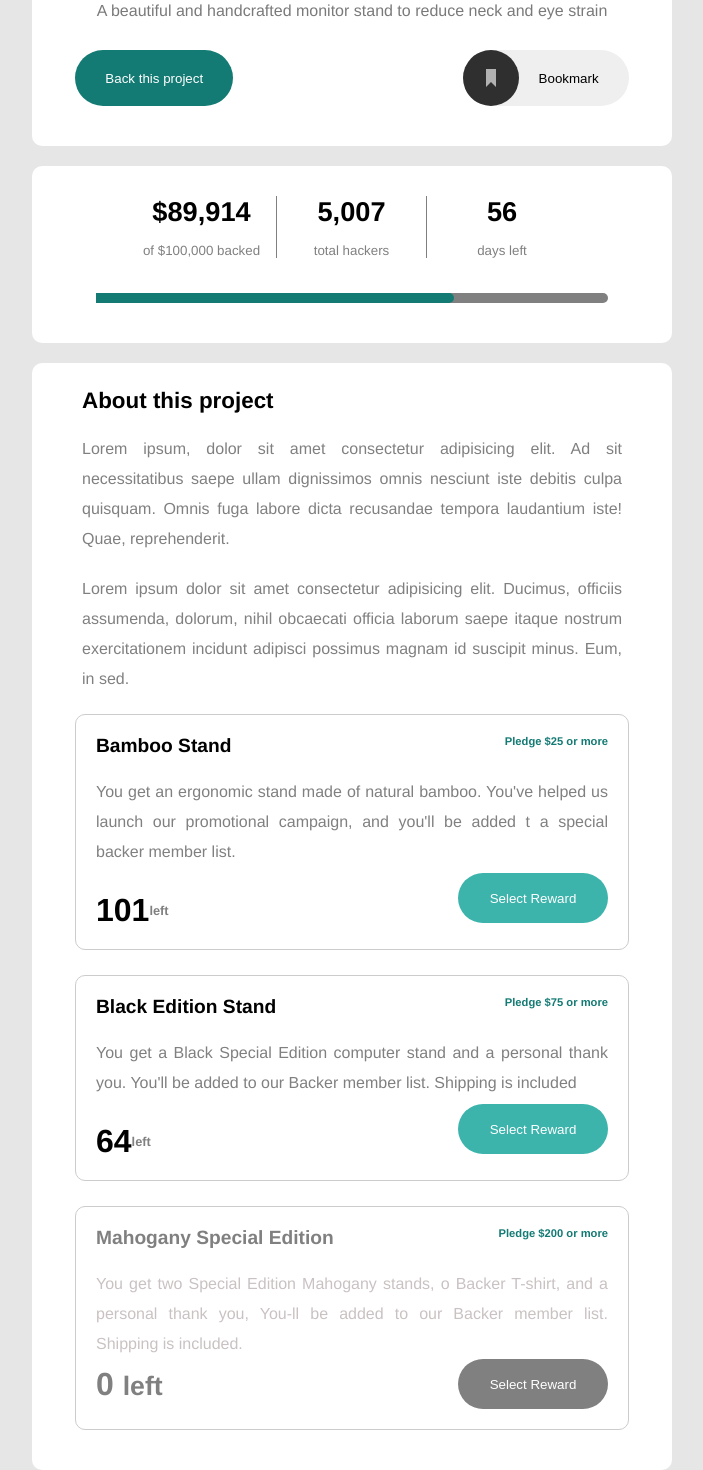
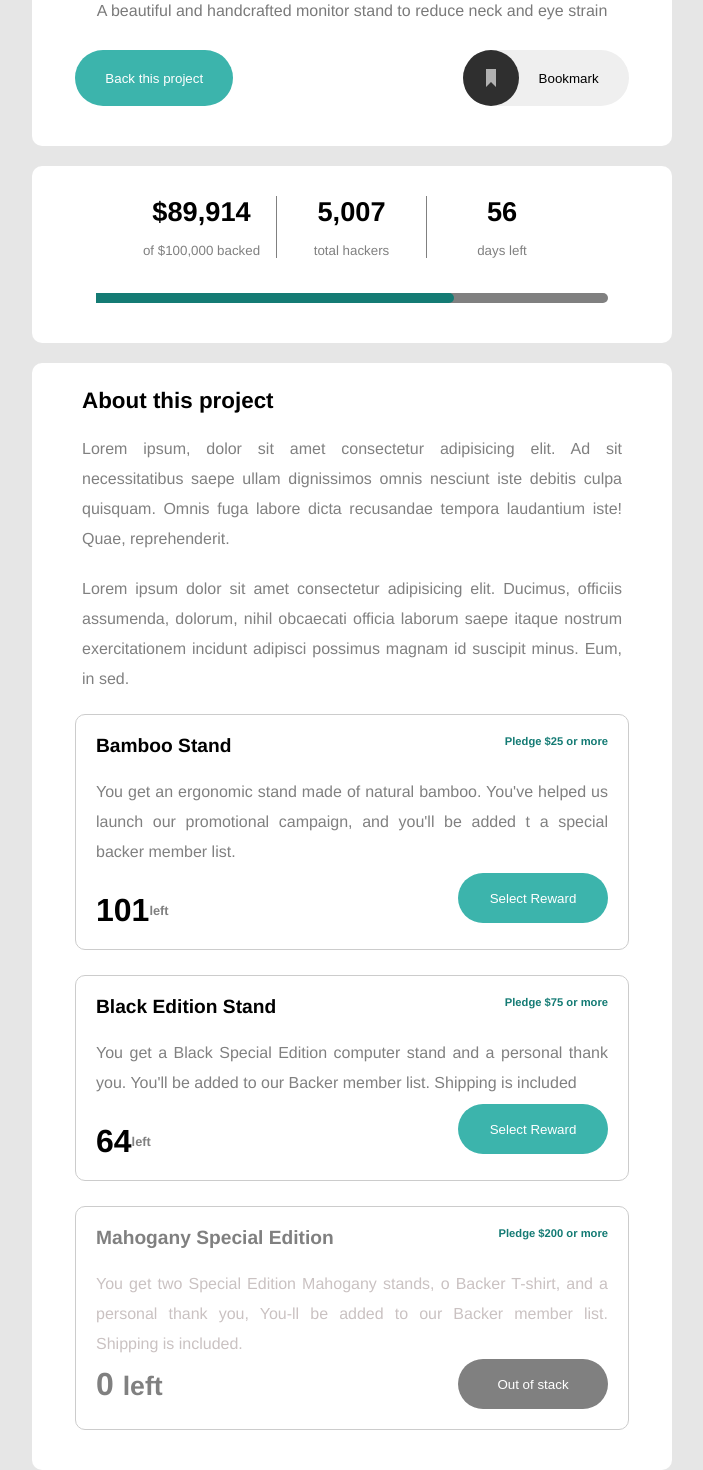
Before and after one commit to RodrigoVitor/crowdfunding, a Vue app: page / in a window 1280 px wide. Shown: the part 415-1885 px from the top of the page, without its empty margins (288-991 px from the left). Built offline with nearby package versions, Linux system fonts and the light colour scheme.

Commit message:
finalizando

```diff
--- a/src/components/About.vue
+++ b/src/components/About.vue
@@ -28,7 +28,7 @@
                 <p>You get two Special Edition Mahogany stands, o Backer T-shirt, and a personal thank you, You-ll be added to our Backer member list. Shipping is included.</p>
                 <div class="main">
                     <h1>0 <small>left</small></h1>
-                    <button>Select Reward</button>
+                    <button>Out of stack</button>
                 </div>
             </div>
         </div>
@@ -104,6 +104,9 @@
     border:none;
     border-radius:25px;
     cursor:pointer;
+}
+.component-bamboo button:hover, .component-blackEdition button:hover {
+    background:hsl(176, 72%, 28%)
 }
 /* Smartphones */
 @media screen and (max-width:640px) {
--- a/src/components/Mastercraft.vue
+++ b/src/components/Mastercraft.vue
@@ -59,8 +59,11 @@ export default {
 }
 #mastercraft div > button:first-child {
     padding-left:30px;
-    background-color:hsl(176, 72%, 28%);
+    background-color:hsl(176, 50%, 47%);
     color:white;
+}
+#mastercraft div > button:first-child:hover {
+    background:hsl(176, 72%, 28%)
 }
 #marked{
         color:hsl(176, 72%, 28%);
```
